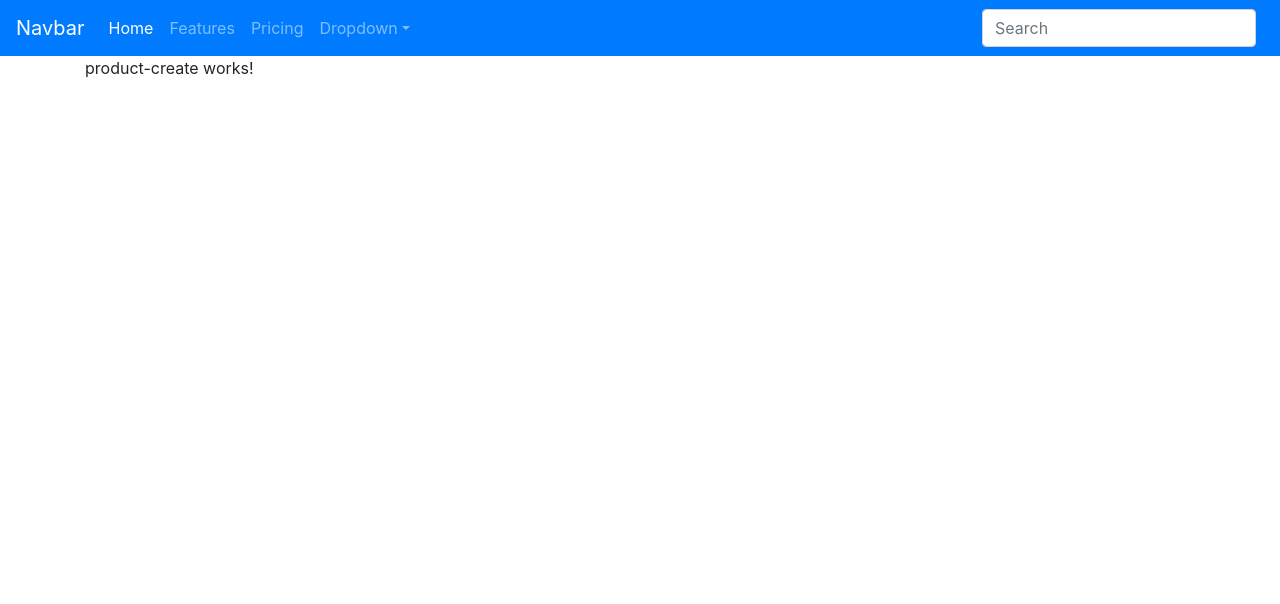
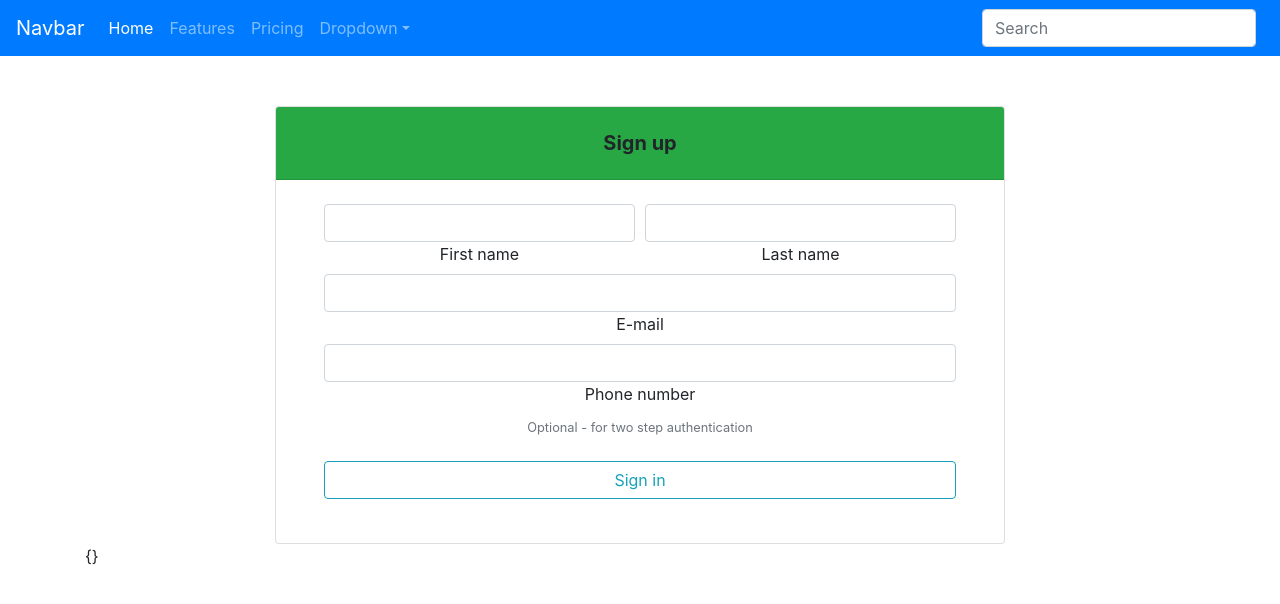
Before and after one commit to malinduruwanthamuthumala/Angular-crud-operation-Employee-information-system-, an Angular app: page /products-add in a window 1280 px wide. Shown: the top 604 px of the page. Built offline with nearby package versions, Linux system fonts and the light colour scheme.

Commit message:
added routes 2

```diff
--- a/src/app/app-routing.module.ts
+++ b/src/app/app-routing.module.ts
@@ -1,5 +1,6 @@
 import { NgModule } from '@angular/core';
 import { Routes, RouterModule } from '@angular/router';
+// import {FormsModule} from '@angular/forms';
 
 import { ProductComponent } from './product/product.component';
 import { ListemployeesComponent} from './employee/listemployees.component';
--- a/src/app/product-create/product-create.component.html
+++ b/src/app/product-create/product-create.component.html
@@ -1,3 +1,69 @@
-<p>
-  product-create works!
-</p>
+<div class="row" style="margin-top: 50px">
+  <div class="col-md-2"></div>
+  <div class="col-md-8">
+    <!-- Material form register -->
+<div class="card">
+
+  <h5 class="card-header bg-success white-text text-center py-4">
+      <strong>Sign up</strong>
+  </h5>
+
+  <!--Card content-->
+  <div class="card-body px-lg-5 pt-0">
+
+      <!-- Form -->
+      <form class="text-center" #employeeForm="ngForm">
+        <br>
+          <div class="form-row">
+              <div class="col">
+                  <!-- First name -->
+                  <div class="md-form">
+                      <input type="text" id="materialRegisterFormFirstName" class="form-control" name="fname" [(ngModel)]="fname">
+                      <label for="materialRegisterFormFirstName">First name</label>
+                  </div>
+              </div>
+              <br>
+              <div class="col">
+                  <!-- Last name -->
+                  <div class="md-form">
+                      <input type="email" id="materialRegisterFormLastName" class="form-control" name="lname" [(ngModel)]="lname">
+                      <label for="materialRegisterFormLastName">Last name</label>
+                  </div>
+              </div>
+          </div>
+
+          <!-- E-mail -->
+          <div class="md-form mt-0">
+              <input type="email" id="materialRegisterFormEmail" class="form-control" name="email" [(ngModel)]="email">
+              <label for="materialRegisterFormEmail">E-mail</label>
+          </div>
+
+
+
+          <!-- Phone number -->
+          <div class="md-form">
+              <input type="password" id="materialRegisterFormPhone" class="form-control" aria-describedby="materialRegisterFormPhoneHelpBlock" name="telephone" [(ngModel)]="telephone">
+              <label for="materialRegisterFormPhone">Phone number</label>
+              <small id="materialRegisterFormPhoneHelpBlock" class="form-text text-muted mb-4">
+                  Optional - for two step authentication
+              </small>
+          </div>
+
+
+          <!-- Sign up button -->
+          <button class="btn btn-outline-info btn-rounded btn-block my-4 waves-effect z-depth-0" type="submit">Sign in</button>
+
+
+
+      </form>
+      <!-- Form -->
+
+  </div>
+
+</div>
+<!-- Material form register -->
+  </div>
+  <div class="col-md-2"></div>
+</div>
+
+{{employeeForm.value | json}}
```
Also changed, not shown: src/app/models/employee.model.ts (line endings or trailing spaces).
